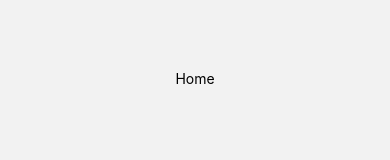
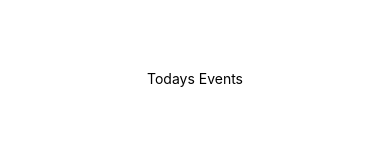
Before and after one commit to rchandran7/Pocket-Planner, a React Native app in the folder PocketPlanner/: screen /Home in a window 390 px wide. Shown: the part 351-511 px from the top of the page. Built offline with nearby package versions, Linux system fonts and the light colour scheme.

Commit message:
start of the event view on home screen

```diff
--- a/PocketPlanner/screens/HomeScreen.js
+++ b/PocketPlanner/screens/HomeScreen.js
@@ -1,10 +1,22 @@
 import * as React from 'react';
-import { Text, View } from 'react-native';
+import { Text, View, StyleSheet } from 'react-native';
 
-export default function HomeScreen({ navigation }) {
+export default function HomeScreen() {
     return (
-    <View style={{ flex: 1, justifyContent: 'center', alignItems: 'center' }}>
-        <Text>Home</Text>
+    <View style = {styles.container}>
+
+        <Text>Todays Events</Text>
+
     </View>
     );
   }
+
+
+  const styles = StyleSheet.create({
+    container: {
+        flex: 1,
+        backgroundColor: '#fff',
+        alignItems: 'center',
+        justifyContent: 'center',
+    },
+  })
```
